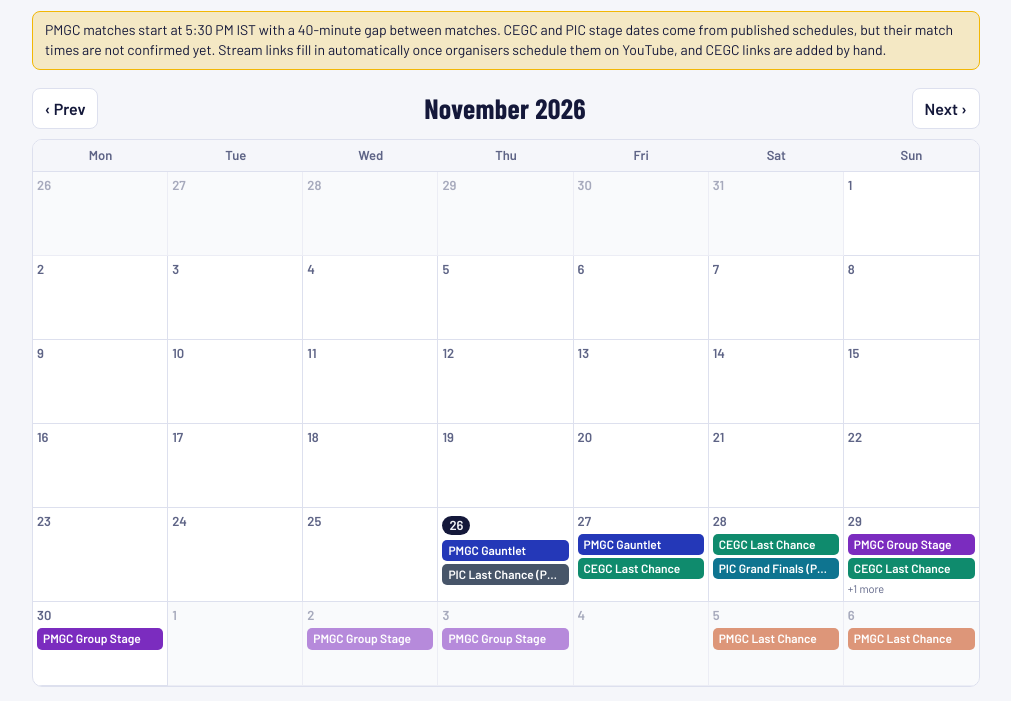
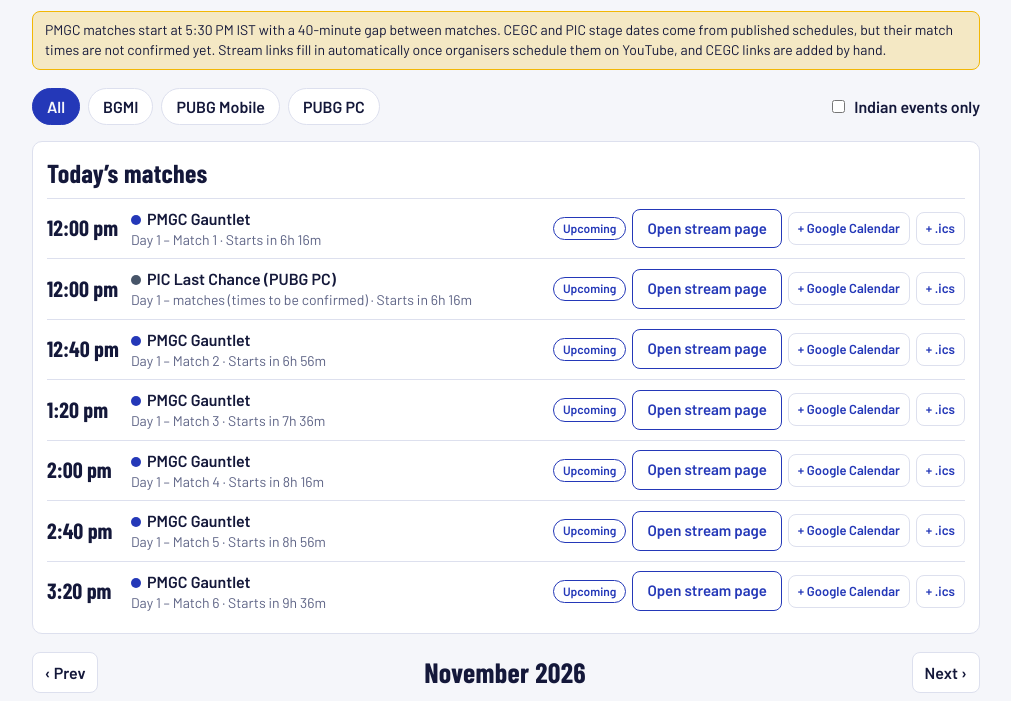
Before and after one commit to Riyaazvibecodes/BGMI-calendar, a plain HTML site: page index.html in a window 1280 px wide. Shown: the part 104-805 px from the top of the page, without its empty margins (134-1145 px from the left). Drawn offline with nearby package versions, Linux system fonts and the light colour scheme.

Commit message:
Update index.html

```diff
--- a/index.html
+++ b/index.html
@@ -58,6 +58,19 @@ h2.sec{font-size:26px;margin:26px 0 10px}
 .watch.off{background:var(--bg);color:var(--mute);border:1px dashed var(--line);cursor:not-allowed}
 @media (max-width:560px){.mrow{grid-template-columns:62px 1fr}.mrow .act{grid-column:1/-1}}
 @media (prefers-reduced-motion:no-preference){.pill.live{animation:pulse 1.6s ease-in-out infinite}@keyframes pulse{50%{opacity:.45}}}
+.filters{display:flex;flex-wrap:wrap;gap:8px;align-items:center;margin:0 0 16px}
+.fbtn{border:1px solid var(--line);background:var(--surf);color:var(--ink);border-radius:999px;padding:6px 14px;font-weight:600}
+.fbtn[aria-pressed="true"]{background:var(--brand);border-color:var(--brand);color:var(--bg)}
+.fchk{display:flex;gap:6px;align-items:center;margin-left:auto;font-weight:600}
+.today{background:var(--surf);border:1px solid var(--line);border-radius:10px;padding:12px 14px;margin-bottom:18px}
+.today h2{font-size:26px;margin-bottom:6px}
+.trw{display:grid;grid-template-columns:74px 1fr auto;gap:10px;align-items:center;padding:8px 0;border-top:1px solid var(--line)}
+.trw .tm{font-family:"Barlow Condensed",sans-serif;font-size:22px;font-weight:700}
+.trw .st{color:var(--mute);font-size:14px}
+.dot{display:inline-block;width:10px;height:10px;border-radius:50%;margin-right:6px}
+.acts{display:flex;gap:6px;flex-wrap:wrap;align-items:center}
+.cal{font-size:13px;font-weight:600;color:var(--brand);text-decoration:none;border:1px solid var(--line);border-radius:8px;padding:6px 9px;background:var(--surf);white-space:nowrap}
+@media (max-width:560px){.trw{grid-template-columns:64px 1fr}.trw .acts{grid-column:1/-1}}
 </style>
 </head>
 <body>
@@ -107,6 +120,38 @@ var LINK_RULES = {
  "pic-last-chance":[["pic 2026","india challenge"],["last chance"]],
  "pic-grand-finals":[["pic 2026","india challenge"],["grand final"]]
 };
+/* Tags used by the filters. The part of a tournament id before the first dash picks the tag (pmgc-..., cegc-..., pic-...). */
+var TAGS={pmgc:{game:"PUBG Mobile",india:false},cegc:{game:"BGMI",india:true},pic:{game:"PUBG PC",india:true}};
+function tag(t){return TAGS[t.id.split("-")[0]]||{game:"BGMI",india:true};}
+var F={game:"All",india:false};
+function vis(t){var g=tag(t);return (F.game==="All"||g.game===F.game)&&(!F.india||g.india);}
+function z(n){return String(n).padStart(2,"0");}
+function stamp(x){var u=new Date(x);return u.getUTCFullYear()+z(u.getUTCMonth()+1)+z(u.getUTCDate())+"T"+z(u.getUTCHours())+z(u.getUTCMinutes())+"00Z";}
+function calBtns(t,m){
+  var s=stamp(m.start),e=stamp(new Date(m.start).getTime()+(m.mins||150)*MIN);
+  var title=t.name+" – "+m.name,note=(m.link?"Watch: "+m.link+" – ":"")+"Times can change. Check the organiser’s official channels.";
+  var g="https://calendar.google.com/calendar/render?action=TEMPLATE&text="+encodeURIComponent(title)+"&dates="+s+"/"+e+"&details="+encodeURIComponent(note);
+  var ics=["BEGIN:VCALENDAR","VERSION:2.0","PRODID:-//Match Calendar//EN","BEGIN:VEVENT","UID:"+t.id+"-"+s+"@match-calendar","DTSTAMP:"+stamp(new Date()),"DTSTART:"+s,"DTEND:"+e,"SUMMARY:"+title,"DESCRIPTION:"+note,"BEGIN:VALARM","TRIGGER:-PT15M","ACTION:DISPLAY","DESCRIPTION:Match starts in 15 minutes","END:VALARM","END:VEVENT","END:VCALENDAR"].join("\r\n");
+  var href="data:text/calendar;charset=utf-8,"+encodeURIComponent(ics).replace(/'/g,"%27");
+  return '<a class="cal" href="'+g+'" target="_blank" rel="noopener">+ Google Calendar</a><a class="cal" href="'+href+'" download="'+t.id+'-'+s+'.ics">+ .ics</a>';
+}
+function filtersHtml(){
+  var g=["All","BGMI","PUBG Mobile","PUBG PC"];
+  return '<div class="filters" role="group" aria-label="Filter tournaments">'+g.map(function(x){return '<button class="fbtn" data-g="'+x+'" aria-pressed="'+(F.game===x)+'">'+x+'</button>';}).join("")+'<label class="fchk"><input type="checkbox" id="fin"'+(F.india?" checked":"")+'> Indian events only</label></div>';
+}
+function todayHtml(){
+  var today=istDay(new Date().toISOString()),rows=[],order={live:0,up:1,end:2};
+  TOURNAMENTS.forEach(function(t){if(!vis(t))return;t.matches.forEach(function(m){if(m.start.slice(0,10)===today)rows.push({t:t,m:m});});});
+  rows.sort(function(a,b){return order[status(a.m)]-order[status(b.m)]||new Date(a.m.start)-new Date(b.m.start);});
+  var h='<div class="today"><h2>Today’s matches</h2>';
+  if(!rows.length){
+    var nx=null;
+    TOURNAMENTS.forEach(function(t){if(!vis(t))return;t.matches.forEach(function(m){if(status(m)==="up"&&(!nx||new Date(m.start)<new Date(nx.m.start)))nx={t:t,m:m};});});
+    return h+'<p class="sub">No matches today.'+(nx?' Next up: <b>'+nx.t.name+'</b> on '+fmtDate(nx.m.start,{weekday:"long",day:"numeric",month:"long"})+' at '+fmtTime(nx.m.start)+'.':'')+'</p></div>';
+  }
+  rows.forEach(function(r){var s=status(r.m);h+='<div class="trw"><div class="tm">'+fmtTime(r.m.start)+'</div><div><span class="dot" style="background:'+r.t.color+'"></span><b>'+r.t.name+'</b><div class="st">'+r.m.name+' · '+(s==="up"?left(r.m):s==="live"?"Happening now":"Ended")+'</div></div><div class="acts">'+pill(s)+' '+watchBtn(r.m)+(s==="end"?"":calBtns(r.t,r.m))+'</div></div>';});
+  return h+'</div>';
+}
 function istDay(iso){return new Date(new Date(iso).getTime()+19800000).toISOString().slice(0,10);}
 function applyLinks(list){
   TOURNAMENTS.forEach(function(t){
@@ -152,27 +197,29 @@ function pill(s){return s==="live"?'<span class="pill live">LIVE</span>':s==="up
 function home(){
   var y=view.getFullYear(),mo=view.getMonth(),offset=(view.getDay()+6)%7,days=new Date(y,mo+1,0).getDate();
   var live=[];TOURNAMENTS.forEach(function(t){t.matches.forEach(function(m){if(status(m)==="live")live.push({t:t,m:m});});});
-  var h='<div class="top"><div><h1>BGMI match calendar</h1><p class="sub">Pick a tournament, then open any match when it goes live.</p></div></div>';
+  var h='<div class="top"><div><h1>Esports match calendar</h1><p class="sub">Pick a tournament, then open any match when it goes live.</p></div></div>';
   h+='<p class="note">PMGC matches start at 5:30 PM IST with a 40-minute gap between matches. CEGC and PIC stage dates come from published schedules, but their match times are not confirmed yet. Stream links fill in automatically once organisers schedule them on YouTube, and CEGC links are added by hand.</p>';
-  if(live.length){h+='<div class="live-strip" role="status"><h2>Live now</h2>'+live.map(function(x){return '<div class="lrow"><span><b>'+x.t.name+'</b> · '+x.m.name+'</span>'+watchBtn(x.m)+'</div>';}).join("")+'</div>';}
+  h+=filtersHtml()+todayHtml();
   h+='<div class="cal-head"><button class="btn" id="prev" aria-label="Previous month">‹ Prev</button><h2>'+MONTHS[mo]+" "+y+'</h2><button class="btn" id="next" aria-label="Next month">Next ›</button></div>';
   h+='<div class="grid-scroll"><div class="grid">'+DAY.map(function(x){return '<div class="dow">'+x+'</div>';}).join("");
   var total=Math.ceil((offset+days)/7)*7, today=dkey(new Date());
   for(var i=0;i<total;i++){
     var dt=new Date(y,mo,1-offset+i),out=dt.getMonth()!==mo,here=[];
-    TOURNAMENTS.forEach(function(t){if(t.matches.some(function(m){return dkey(m.start)===dkey(dt);}))here.push(t);});
+    TOURNAMENTS.forEach(function(t){if(vis(t)&&t.matches.some(function(m){return dkey(m.start)===dkey(dt);}))here.push(t);});
     h+='<div class="day'+(out?" out":"")+(dkey(dt)===today?" today":"")+'"><div class="n">'+dt.getDate()+'</div>';
     here.slice(0,2).forEach(function(t){h+='<button class="chip" style="background:'+t.color+'" data-t="'+t.id+'">'+t.name+'</button>';});
     if(here.length>2)h+='<div class="more">+'+(here.length-2)+' more</div>';
     h+='</div>';
   }
   h+='</div></div><h2 class="sec">All tournaments</h2><div class="tlist">';
-  TOURNAMENTS.forEach(function(t){h+='<button class="trow" data-t="'+t.id+'"><span class="bar" style="background:'+t.color+'"></span><span style="flex:1"><span class="nm">'+t.name+'</span><br><span class="meta">'+fmtDate(t.first)+' – '+fmtDate(t.last)+' · '+t.matches.length+' matches · '+t.org+'</span></span>'+pill(tStatus(t))+'</button>';});
+  TOURNAMENTS.filter(vis).forEach(function(t){h+='<button class="trow" data-t="'+t.id+'"><span class="bar" style="background:'+t.color+'"></span><span style="flex:1"><span class="nm">'+t.name+'</span><br><span class="meta">'+fmtDate(t.first)+' – '+fmtDate(t.last)+' · '+t.matches.length+' matches · '+tag(t).game+' · '+t.org+'</span></span>'+pill(tStatus(t))+'</button>';});
   h+='</div>';
   app.innerHTML=h;
   document.getElementById("prev").onclick=function(){view.setMonth(view.getMonth()-1);render();};
   document.getElementById("next").onclick=function(){view.setMonth(view.getMonth()+1);render();};
   app.querySelectorAll("[data-t]").forEach(function(b){b.onclick=function(){location.hash="t-"+b.getAttribute("data-t");};});
+  app.querySelectorAll("[data-g]").forEach(function(b){b.onclick=function(){F.game=b.getAttribute("data-g");render();};});
+  document.getElementById("fin").onchange=function(){F.india=this.checked;render();};
 }
 
 function tournament(id){
@@ -185,7 +232,7 @@ function tournament(id){
     var k=dkey(m.start);
     if(k!==cur){cur=k;h+='<div class="dayh">'+fmtDate(m.start,{weekday:"long",day:"numeric",month:"long"})+'</div>';}
     var s=status(m);
-    h+='<div class="mrow"><div class="tm">'+fmtTime(m.start)+'</div><div><b>'+m.name+'</b><div class="st">'+(s==="up"?left(m):s==="live"?"Happening now":"Ended")+'</div></div><div class="act">'+pill(s)+' '+watchBtn(m)+'</div></div>';
+    h+='<div class="mrow"><div class="tm">'+fmtTime(m.start)+'</div><div><b>'+m.name+'</b><div class="st">'+(s==="up"?left(m):s==="live"?"Happening now":"Ended")+'</div></div><div class="act acts">'+pill(s)+' '+watchBtn(m)+(s==="end"?"":calBtns(t,m))+'</div></div>';
   });
   app.innerHTML=h;
   document.getElementById("back").onclick=function(){location.hash="";};
```
